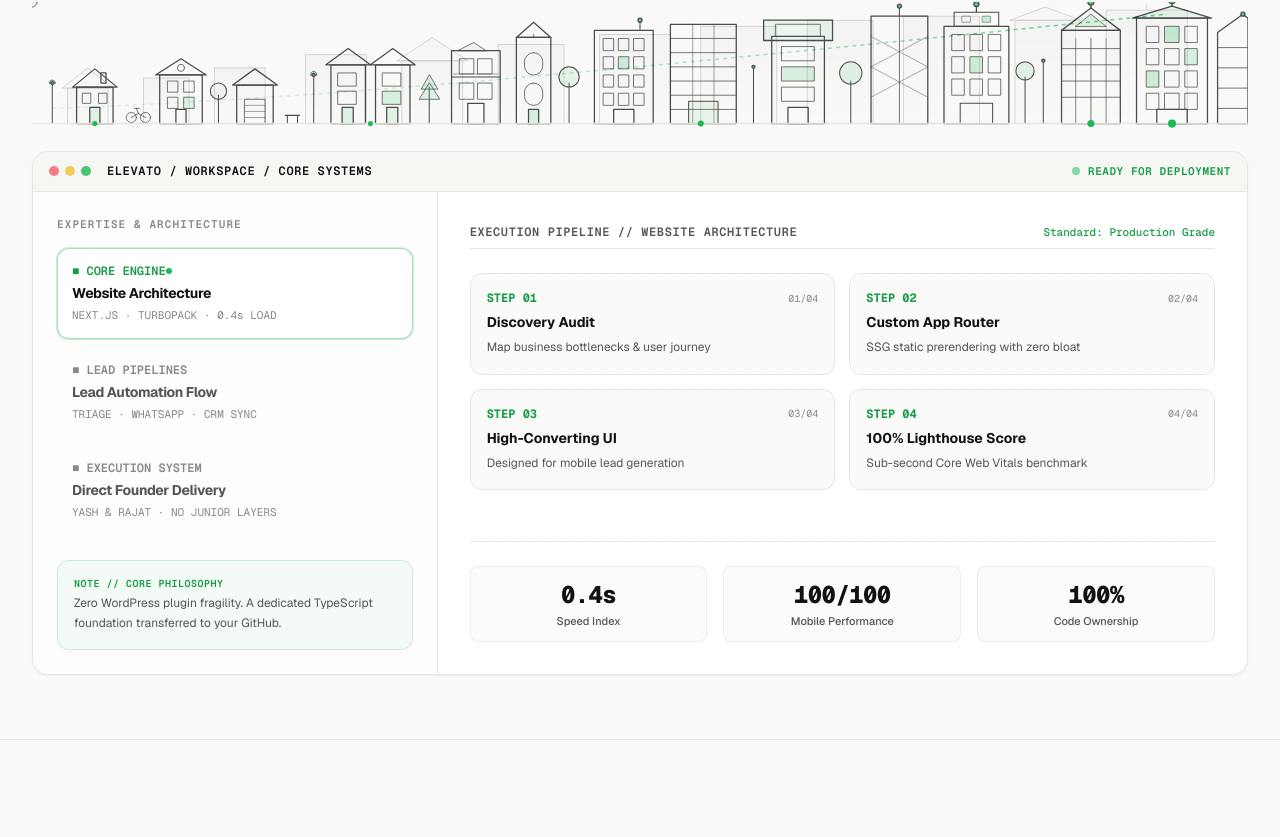
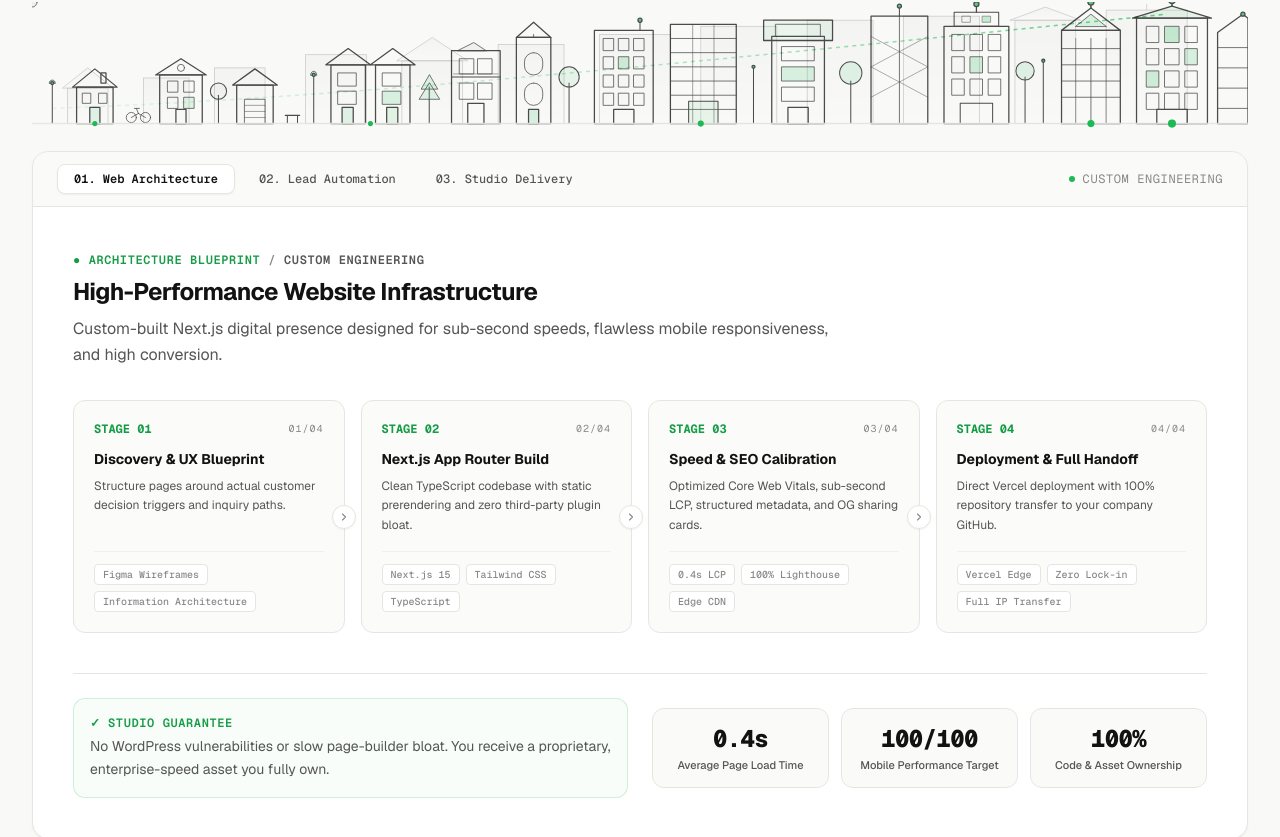
Before and after one commit to rajatozaki/elevato, a Next.js app: page / in a window 1280 px wide. Shown: the part 504-1341 px from the top of the page. Built offline with nearby package versions, Linux system fonts and the light colour scheme.

Commit message:
feat: simplify hero technical visual into clean studio service architecture diagram

```diff
--- a/components/sections/Hero.tsx
+++ b/components/sections/Hero.tsx
@@ -55,11 +55,11 @@ export default function Hero() {
           <div className="flex items-center justify-between text-xs font-mono text-text-secondary border-b border-border-subtle pb-2.5">
             <div className="flex items-center gap-2">
               <span className="text-accent-dark dark:text-accent font-bold">01 //</span>
-              <span className="font-semibold text-text-primary uppercase tracking-wider">Elevato Architecture</span>
-              <span className="hidden md:inline text-text-tertiary">/ Web Infrastructure & Triage Flow</span>
+              <span className="font-semibold text-text-primary uppercase tracking-wider">Studio Service Blueprint</span>
+              <span className="hidden md:inline text-text-tertiary">/ Web Infrastructure, Lead Triage & Founder Delivery</span>
             </div>
             <span className="text-[11px] font-mono text-text-tertiary uppercase tracking-widest hidden sm:inline-block">
-              Interactive Workspace
+              Interactive Process Flow
             </span>
           </div>
         </AnimateIn>
--- a/components/ui/SystemFlowWorkspace.tsx
+++ b/components/ui/SystemFlowWorkspace.tsx
@@ -3,211 +3,291 @@
 import { useState } from 'react';
 import { cn } from '@/lib/utils';
 
-interface WorkspacePillar {
+interface ServiceArchitecture {
   id: string;
+  tabLabel: string;
+  category: string;
   title: string;
-  subtitle: string;
-  badge: string;
-  nodes: {
-    step: string;
+  summary: string;
+  stages: {
+    number: string;
+    name: string;
+    deliverable: string;
+    tech: string[];
+  }[];
+  outcomes: {
+    value: string;
     label: string;
-    desc: string;
   }[];
-  note: string;
-  metrics: {
-    label: string;
-    value: string;
-  }[];
+  clientGuarantee: string;
 }
 
-const pillars: WorkspacePillar[] = [
+const architectures: ServiceArchitecture[] = [
   {
-    id: 'website',
-    title: 'Website Architecture',
-    subtitle: 'NEXT.JS · TURBOPACK · 0.4s LOAD',
-    badge: 'CORE ENGINE',
-    nodes: [
-      { step: '01', label: 'Discovery Audit', desc: 'Map business bottlenecks & user journey' },
-      { step: '02', label: 'Custom App Router', desc: 'SSG static prerendering with zero bloat' },
-      { step: '03', label: 'High-Converting UI', desc: 'Designed for mobile lead generation' },
-      { step: '04', label: '100% Lighthouse Score', desc: 'Sub-second Core Web Vitals benchmark' },
+    id: 'web',
+    tabLabel: '01. Web Architecture',
+    category: 'Custom Engineering',
+    title: 'High-Performance Website Infrastructure',
+    summary: 'Custom-built Next.js digital presence designed for sub-second speeds, flawless mobile responsiveness, and high conversion.',
+    stages: [
+      {
+        number: '01',
+        name: 'Discovery & UX Blueprint',
+        deliverable: 'Structure pages around actual customer decision triggers and inquiry paths.',
+        tech: ['Figma Wireframes', 'Information Architecture'],
+      },
+      {
+        number: '02',
+        name: 'Next.js App Router Build',
+        deliverable: 'Clean TypeScript codebase with static prerendering and zero third-party plugin bloat.',
+        tech: ['Next.js 15', 'Tailwind CSS', 'TypeScript'],
+      },
+      {
+        number: '03',
+        name: 'Speed & SEO Calibration',
+        deliverable: 'Optimized Core Web Vitals, sub-second LCP, structured metadata, and OG sharing cards.',
+        tech: ['0.4s LCP', '100% Lighthouse', 'Edge CDN'],
+      },
+      {
+        number: '04',
+        name: 'Deployment & Full Handoff',
+        deliverable: 'Direct Vercel deployment with 100% repository transfer to your company GitHub.',
+        tech: ['Vercel Edge', 'Zero Lock-in', 'Full IP Transfer'],
+      },
     ],
-    note: 'Zero WordPress plugin fragility. A dedicated TypeScript foundation transferred to your GitHub.',
-    metrics: [
-      { label: 'Speed Index', value: '0.4s' },
-      { label: 'Mobile Performance', value: '100/100' },
-      { label: 'Code Ownership', value: '100%' },
+    outcomes: [
+      { value: '0.4s', label: 'Average Page Load Time' },
+      { value: '100/100', label: 'Mobile Performance Target' },
+      { value: '100%', label: 'Code & Asset Ownership' },
     ],
+    clientGuarantee: 'No WordPress vulnerabilities or slow page-builder bloat. You receive a proprietary, enterprise-speed asset you fully own.',
   },
   {
     id: 'automation',
-    title: 'Lead Automation Flow',
-    subtitle: 'TRIAGE · WHATSAPP · CRM SYNC',
-    badge: 'LEAD PIPELINES',
-    nodes: [
-      { step: '01', label: 'Lead Ingestion', desc: 'Frictionless multi-step inquiry form' },
-      { step: '02', label: 'Instant Triage', desc: 'Automated validation & priority sorting' },
-      { step: '03', label: 'Direct Notification', desc: 'Real-time alert to WhatsApp / Slack in <2m' },
-      { step: '04', label: 'CRM Sync', desc: 'Auto-updated database without manual entry' },
+    tabLabel: '02. Lead Automation',
+    category: 'Operational Pipelines',
+    title: 'Automated Lead Capture & Triage Pipeline',
+    summary: 'Eliminate missed inquiries and slow follow-ups by routing high-intent prospects directly to your phone or team within minutes.',
+    stages: [
+      {
+        number: '01',
+        name: 'Frictionless Ingestion',
+        deliverable: 'Fast, validated multi-channel inquiry capture directly on your web property.',
+        tech: ['Smart Forms', 'Spam Defense', 'Zero Latency'],
+      },
+      {
+        number: '02',
+        name: 'Automated Qualification',
+        deliverable: 'Webhook-driven instant triage classifying project budget, urgency, and fit.',
+        tech: ['Serverless Webhooks', 'Data Normalization'],
+      },
+      {
+        number: '03',
+        name: 'Real-Time Team Alerts',
+        deliverable: 'Instant push notifications to WhatsApp, Telegram, or Slack for immediate sales action.',
+        tech: ['<2 Min Alert', 'Telegram / WhatsApp API'],
+      },
+      {
+        number: '04',
+        name: 'CRM & Spreadsheet Sync',
+        deliverable: 'Automatic logging into Notion, HubSpot, or Google Sheets with zero manual data entry.',
+        tech: ['Auto CRM Sync', 'Zero Manual Copying'],
+      },
     ],
-    note: 'Eliminate lost inquiries. Every prospect is categorized and alerted to your team in under 2 minutes.',
-    metrics: [
-      { label: 'Lead Response Time', value: '< 2 Mins' },
-      { label: 'Routing Accuracy', value: '99.9%' },
-      { label: 'Manual Admin Saved', value: '12h/wk' },
+    outcomes: [
+      { value: '< 2 Mins', label: 'Inquiry-to-Alert Time' },
+      { value: '0', label: 'Dropped Inquiries' },
+      { value: '12+ hrs', label: 'Admin Saved per Week' },
     ],
+    clientGuarantee: 'Every prospect who reaches out is qualified, timestamped, and pinged directly to your active channels before they look elsewhere.',
   },
   {
     id: 'delivery',
-    title: 'Direct Founder Delivery',
-    subtitle: 'YASH & RAJAT · NO JUNIOR LAYERS',
-    badge: 'EXECUTION SYSTEM',
-    nodes: [
-      { step: '01', label: 'Strategy with Yash', desc: 'Discovery, pricing, and solution scoping' },
-      { step: '02', label: 'Build with Rajat', desc: 'Production engineering and QA testing' },
-      { step: '03', label: 'Async Video Signoffs', desc: 'Weekly video walkthroughs, no silence' },
-      { step: '04', label: 'Direct Production Launch', desc: 'Deployed on Vercel with zero lock-in' },
+    tabLabel: '03. Studio Delivery',
+    category: 'Founder Execution',
+    title: 'Direct Founder Partnership & Governance',
+    summary: 'Work directly with Yash and Rajat. No account managers, no junior handoffs, and complete transparency from kickoff to launch.',
+    stages: [
+      {
+        number: '01',
+        name: 'Strategy with Yash',
+        deliverable: 'Business discovery, conversion strategy, workflow design, and fixed-scope pricing.',
+        tech: ['Direct Consultation', 'Clear Deliverables'],
+      },
+      {
+        number: '02',
+        name: 'Engineering with Rajat',
+        deliverable: 'Production engineering, QA testing, custom component builds, and speed benchmarks.',
+        tech: ['Senior Engineering', 'Rigorous QA'],
+      },
+      {
+        number: '03',
+        name: 'Async Video Walkthroughs',
+        deliverable: 'Weekly video progress updates with clickable staging environments for swift feedback.',
+        tech: ['Loom Demos', 'Live Staging Previews'],
+      },
+      {
+        number: '04',
+        name: 'Launch & Systems Training',
+        deliverable: 'Production rollout, thorough documentation, and walkthrough on managing your new setup.',
+        tech: ['Documentation', 'Hands-on Handoff'],
+      },
     ],
-    note: 'Projects stay close to the people understanding, building, and delivering the work.',
-    metrics: [
-      { label: 'Direct Founder Access', value: 'Yes' },
-      { label: 'Delivery Cadence', value: 'Weekly Async' },
-      { label: 'Vendor Lock-in', value: '0%' },
+    outcomes: [
+      { value: '2 Founders', label: 'Direct Accountability' },
+      { value: 'Weekly', label: 'Async Video Check-ins' },
+      { value: '0%', label: 'Agency Bureaucracy' },
     ],
+    clientGuarantee: 'You communicate directly with the individuals architecting and coding your solution. Fast decisions, honest advice, zero fluff.',
   },
 ];
 
 export function SystemFlowWorkspace() {
-  const [activeTab, setActiveTab] = useState<string>('website');
+  const [activeTab, setActiveTab] = useState<string>('web');
+  const [activeStageIndex, setActiveStageIndex] = useState<number | null>(null);
 
-  const activePillar = pillars.find((p) => p.id === activeTab) || pillars[0];
+  const activeArch = architectures.find((a) => a.id === activeTab) || architectures[0];
 
   return (
     <div className="w-full rounded-2xl border border-border-subtle bg-surface shadow-xs overflow-hidden">
-      {/* Workspace System Title Bar */}
-      <div className="h-10 bg-surface-elevated/70 border-b border-border-subtle flex items-center justify-between px-4 text-xs font-mono">
-        <div className="flex items-center gap-2 text-text-tertiary">
-          <span className="flex gap-1.5">
-            <span className="w-2.5 h-2.5 rounded-full bg-red-500/60" />
-            <span className="w-2.5 h-2.5 rounded-full bg-yellow-500/60" />
-            <span className="w-2.5 h-2.5 rounded-full bg-accent/80" />
-          </span>
-          <span className="ml-2 font-semibold text-text-primary tracking-wider uppercase">
-            Elevato / Workspace / Core Systems
-          </span>
+      {/* Studio Process Navigation Bar */}
+      <div className="border-b border-border-subtle bg-surface-elevated/40 px-4 sm:px-6 py-3 flex flex-wrap items-center justify-between gap-3">
+        <div className="flex items-center gap-1.5 sm:gap-2">
+          {architectures.map((arch) => {
+            const isActive = arch.id === activeTab;
+            return (
+              <button
+                key={arch.id}
+                onClick={() => {
+                  setActiveTab(arch.id);
+                  setActiveStageIndex(null);
+                }}
+                className={cn(
+                  'px-3 sm:px-4 py-1.5 rounded-lg text-xs font-mono font-medium transition-all duration-150',
+                  isActive
+                    ? 'bg-surface text-text-primary shadow-xs border border-border-subtle font-semibold text-accent-dark dark:text-accent'
+                    : 'text-text-secondary hover:text-text-primary hover:bg-surface/50'
+                )}
+              >
+                {arch.tabLabel}
+              </button>
+            );
+          })}
         </div>
-        <div className="flex items-center gap-2">
-          <span className="w-2 h-2 rounded-full bg-accent animate-pulse" />
-          <span className="text-accent-dark dark:text-accent font-semibold tracking-wider uppercase text-[11px]">
-            Ready for Deployment
-          </span>
+
+        <div className="hidden md:flex items-center gap-2 text-xs font-mono text-text-tertiary">
+          <span className="w-1.5 h-1.5 rounded-full bg-accent" />
+          <span className="uppercase tracking-wider">{activeArch.category}</span>
         </div>
       </div>
 
-      {/* Main Workspace Grid */}
-      <div className="grid grid-cols-1 lg:grid-cols-12 divide-y lg:divide-y-0 lg:divide-x divide-border-subtle">
-        {/* Left Sidebar: Expertise Tabs */}
-        <div className="lg:col-span-4 p-5 sm:p-6 bg-surface-elevated/20 flex flex-col justify-between gap-6">
-          <div>
-            <span className="text-[11px] font-mono uppercase tracking-widest text-text-tertiary font-semibold block mb-4">
-              Expertise & Architecture
-            </span>
+      {/* Main Architecture Showcase */}
+      <div className="p-6 sm:p-8 lg:p-10">
+        {/* Architecture Header */}
+        <div className="max-w-3xl mb-8">
+          <div className="inline-flex items-center gap-2 text-xs font-mono text-accent-dark dark:text-accent font-semibold uppercase tracking-wider mb-2">
+            <span>● Architecture Blueprint</span>
+            <span className="text-text-tertiary">/</span>
+            <span className="text-text-secondary">{activeArch.category}</span>
+          </div>
+          <h3 className="text-xl sm:text-2xl font-bold tracking-tight text-text-primary mb-2">
+            {activeArch.title}
+          </h3>
+          <p className="text-sm sm:text-base text-text-secondary leading-relaxed">
+            {activeArch.summary}
+          </p>
+        </div>
 
-            <div className="space-y-2">
-              {pillars.map((pillar) => {
-                const isActive = pillar.id === activeTab;
+        {/* Process Flow Diagram (Connected Pipeline) */}
+        <div className="relative mb-10">
+          <div className="grid grid-cols-1 md:grid-cols-4 gap-4 relative">
+            {activeArch.stages.map((stage, idx) => {
+              const isSelected = activeStageIndex === idx;
               return (
-                  <button
-                    key={pillar.id}
-                    onClick={() => setActiveTab(pillar.id)}
+                <div
+                  key={stage.number}
+                  onMouseEnter={() => setActiveStageIndex(idx)}
+                  onMouseLeave={() => setActiveStageIndex(null)}
                   className={cn(
-                      "w-full text-left p-3.5 rounded-xl border transition-all duration-150 flex flex-col gap-1",
-                      isActive
-                        ? "bg-surface border-accent/40 shadow-xs ring-1 ring-accent/20"
-                        : "bg-transparent border-transparent hover:bg-surface hover:border-border-subtle text-text-secondary"
+                    'relative p-5 rounded-xl border transition-all duration-200 flex flex-col justify-between cursor-default group',
+                    isSelected
+                      ? 'border-accent bg-surface-elevated shadow-xs ring-1 ring-accent/30'
+                      : 'border-border-subtle bg-surface-elevated/30 hover:border-border hover:bg-surface-elevated/60'
                   )}
                 >
-                    <div className="flex items-center justify-between">
-                      <span className={cn("text-xs font-mono font-semibold", isActive ? "text-accent-dark dark:text-accent" : "text-text-tertiary")}>
-                        ■ {pillar.badge}
+                  {/* Step Number & Connector Marker */}
+                  <div>
+                    <div className="flex items-center justify-between mb-3">
+                      <span className="text-xs font-mono font-bold text-accent-dark dark:text-accent">
+                        STAGE {stage.number}
                       </span>
-                      {isActive && (
-                        <span className="w-1.5 h-1.5 rounded-full bg-accent" />
+                      <span className="text-[10px] font-mono text-text-tertiary uppercase tracking-widest">
+                        0{idx + 1}/04
+                      </span>
+                    </div>
+
+                    <h4 className="text-sm font-bold text-text-primary mb-2 group-hover:text-accent-dark dark:group-hover:text-accent transition-colors">
+                      {stage.name}
+                    </h4>
+
+                    <p className="text-xs text-text-secondary leading-relaxed mb-4">
+                      {stage.deliverable}
+                    </p>
+                  </div>
+
+                  {/* Tech / Standard Micro Badges */}
+                  <div className="flex flex-wrap gap-1.5 pt-3 border-t border-border-subtle/50">
+                    {stage.tech.map((t) => (
+                      <span
+                        key={t}
+                        className="inline-block px-2 py-0.5 rounded text-[10px] font-mono bg-surface border border-border-subtle text-text-tertiary font-medium"
+                      >
+                        {t}
+                      </span>
+                    ))}
+                  </div>
+
+                  {/* Flow Arrow for desktop (between items) */}
+                  {idx < 3 && (
+                    <div className="hidden md:flex absolute -right-3 top-1/2 -translate-y-1/2 z-10 w-6 h-6 rounded-full bg-surface border border-border-subtle items-center justify-center text-text-tertiary shadow-xs pointer-events-none">
+                      <svg className="w-3 h-3 text-text-tertiary" viewBox="0 0 16 16" fill="none" stroke="currentColor">
+                        <path d="M6 12L10 8L6 4" strokeWidth="1.5" strokeLinecap="round" strokeLinejoin="round" />
+                      </svg>
+                    </div>
                   )}
                 </div>
-                    <span className={cn("text-sm font-bold tracking-tight", isActive ? "text-text-primary" : "text-text-secondary")}>
-                      {pillar.title}
-                    </span>
-                    <span className="text-[11px] font-mono text-text-tertiary">
-                      {pillar.subtitle}
-                    </span>
-                  </button>
               );
             })}
           </div>
         </div>
 
-          {/* Sticky Note Callout */}
-          <div className="p-4 rounded-xl border border-accent/20 bg-accent/[0.04] dark:bg-accent/[0.08] text-xs">
-            <span className="font-mono text-[10px] text-accent-dark dark:text-accent font-semibold block mb-1 uppercase tracking-wider">
-              Note // Core Philosophy
-            </span>
-            <p className="text-text-secondary leading-relaxed">
-              {activePillar.note}
+        {/* Deliverables & Measurable Outcomes Grid */}
+        <div className="grid grid-cols-1 lg:grid-cols-12 gap-6 items-center pt-6 border-t border-border-subtle">
+          {/* Left: Studio Guarantee / Takeaway */}
+          <div className="lg:col-span-6">
+            <div className="p-4 rounded-xl border border-accent/20 bg-accent/[0.03] dark:bg-accent/[0.06]">
+              <div className="flex items-center gap-2 text-xs font-mono text-accent-dark dark:text-accent font-semibold mb-1">
+                <span>✓</span>
+                <span className="uppercase tracking-wider">Studio Guarantee</span>
+              </div>
+              <p className="text-xs sm:text-sm text-text-secondary leading-relaxed">
+                {activeArch.clientGuarantee}
               </p>
             </div>
           </div>
 
-        {/* Right Canvas: Interactive Flowchart & Live Metrics */}
-        <div className="lg:col-span-8 p-6 sm:p-8 bg-surface flex flex-col justify-between gap-8 relative">
-          {/* Subtle Canvas Dot Matrix */}
-          <div className="absolute inset-0 bg-[radial-gradient(#888_0.75px,transparent_0.75px)] [background-size:16px_16px] opacity-[0.07] dark:opacity-[0.12] pointer-events-none" />
-
-          {/* System Nodes Pipeline */}
-          <div className="relative z-10">
-            <div className="flex items-center justify-between mb-6 pb-2 border-b border-border-subtle">
-              <span className="text-xs font-mono uppercase tracking-wider text-text-secondary font-semibold">
-                Execution Pipeline // {activePillar.title}
+          {/* Right: Quantifiable Outcome Metrics */}
+          <div className="lg:col-span-6 grid grid-cols-3 gap-3 text-center">
+            {activeArch.outcomes.map((item) => (
+              <div
+                key={item.label}
+                className="p-3.5 rounded-xl bg-surface-elevated/40 border border-border-subtle flex flex-col justify-center"
+              >
+                <span className="text-lg sm:text-2xl font-extrabold text-text-primary tracking-tight font-mono">
+                  {item.value}
                 </span>
-              <span className="text-[11px] font-mono text-accent-dark dark:text-accent font-medium">
-                Standard: Production Grade
-              </span>
-            </div>
-
-            <div className="grid grid-cols-1 sm:grid-cols-2 gap-3.5">
-              {activePillar.nodes.map((node, index) => (
-                <div
-                  key={node.step}
-                  className="p-4 rounded-xl border border-border-subtle bg-surface-elevated/40 hover:border-accent/40 transition-colors flex flex-col gap-1.5 relative group"
-                >
-                  <div className="flex items-center justify-between">
-                    <span className="text-xs font-mono text-accent-dark dark:text-accent font-bold">
-                      STEP {node.step}
-                    </span>
-                    <span className="text-[10px] font-mono text-text-tertiary">
-                      0{index + 1}/04
-                    </span>
-                  </div>
-                  <h4 className="text-sm font-bold text-text-primary">
-                    {node.label}
-                  </h4>
-                  <p className="text-xs text-text-secondary leading-relaxed">
-                    {node.desc}
-                  </p>
-                </div>
-              ))}
-            </div>
-          </div>
-
-          {/* Live Metrics Footer Strip */}
-          <div className="relative z-10 pt-6 border-t border-border-subtle grid grid-cols-3 gap-4 text-center">
-            {activePillar.metrics.map((m) => (
-              <div key={m.label} className="p-3 rounded-lg bg-surface-elevated/30 border border-border-subtle/60">
-                <span className="text-lg sm:text-2xl font-extrabold text-text-primary tracking-tight font-mono block">
-                  {m.value}
-                </span>
-                <span className="text-[11px] text-text-secondary font-medium block mt-0.5">
-                  {m.label}
+                <span className="text-[11px] text-text-secondary font-medium mt-1 leading-tight">
+                  {item.label}
                 </span>
               </div>
             ))}
```
Lines whose indentation alone changed are shown as unchanged.
